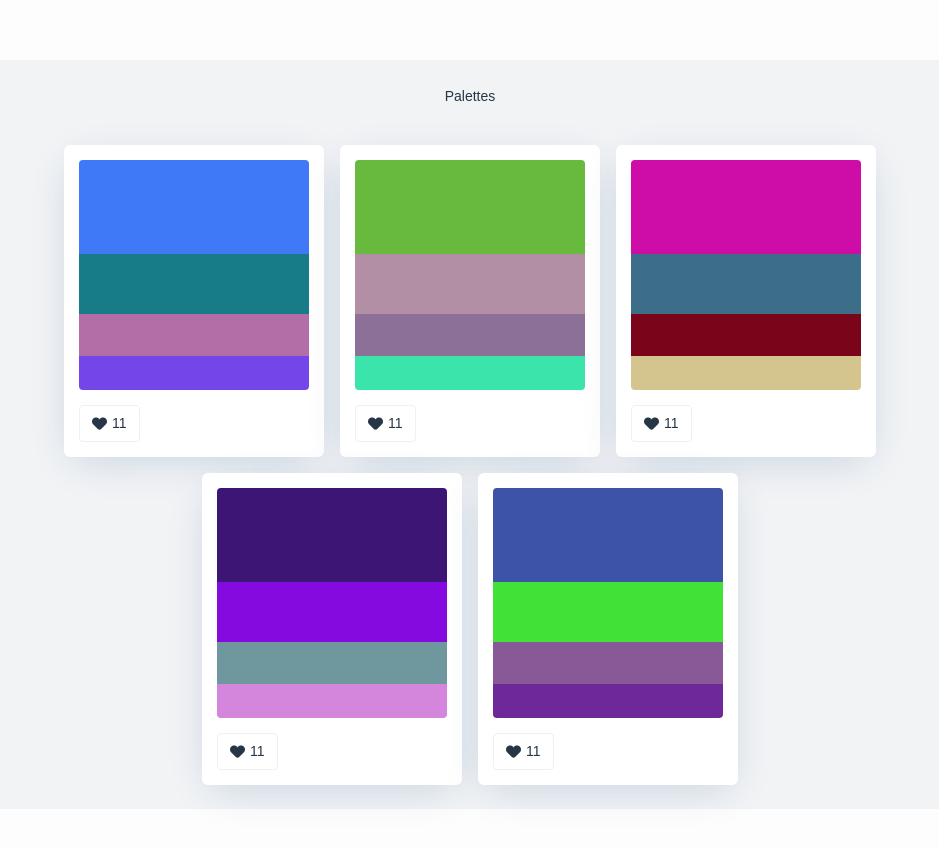
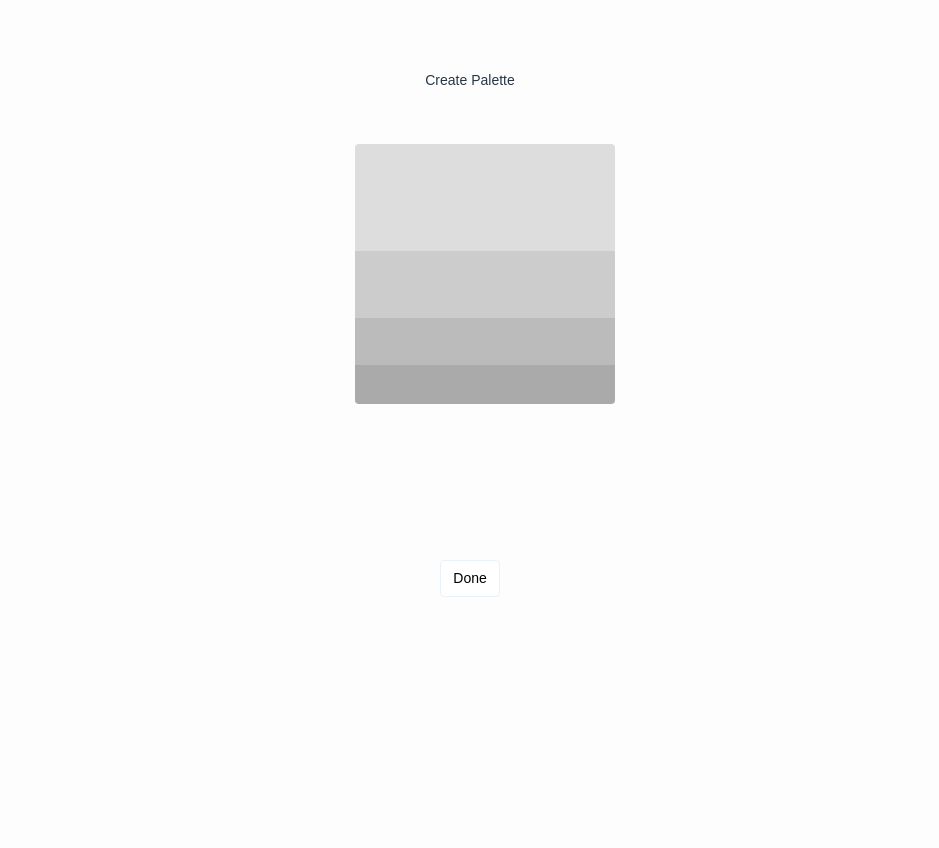
Before and after one commit to imdasom/the-palette, a React (Create React App) app: page /create in a window 1280 px wide. Shown: the top 848 px of the page, without its empty margins (50-989 px from the left). After the commit the page ends 800 px from the top, so only its background shows below. Built offline with nearby package versions, Linux system fonts and the light colour scheme.

Commit message:
web : 라우트작업완료, 팔레트 생성페이지 작업중

```diff
--- a/package.json
+++ b/package.json
@@ -16,5 +16,8 @@
     "build": "react-scripts build",
     "test": "react-scripts test --env=jsdom",
     "eject": "react-scripts eject"
+  },
+  "devDependencies": {
+    "react-router-dom": "^5.0.1"
   }
 }
--- a/src/Root.js
+++ b/src/Root.js
@@ -1,13 +1,17 @@
 import React from 'react';
 import { Provider } from 'react-redux';
 import store from './store';
+import { BrowserRouter } from 'react-router-dom';
+
 import App from './components/App';
 
 const Root = () => {
   return (
-    <Provider store={store}>
-      <App />
-    </Provider>
+    <BrowserRouter>
+      <Provider store={store}>
+        <App />
+      </Provider>
+    </BrowserRouter>
   );
 };
 
--- a/src/components/App.js
+++ b/src/components/App.js
@@ -1,13 +1,15 @@
 import React, { Component } from 'react';
+import { Route } from 'react-router-dom';
+import { Palettes, Create } from 'pages';
 import AppTemplate from './AppTemplate';
-import Palettes from './palette/Palettes';
 
 class App extends Component {
   render() {
     return (
-      <AppTemplate  //왜 AppTemplate에 감싸는지?
-        palettes={<Palettes />}
-      />
+      <div>
+        <Route exact path='/' component={Palettes} />
+        <Route exact path='/create' component={Create} />
+      </div>
     );
   }
 }
--- a/src/components/palette/Palette.css
+++ b/src/components/palette/Palette.css
@@ -1004,3 +1004,11 @@ a:hover {
         max-height: 228px
     }
 }
+
+.inlineBlock {
+    display: inline-block;
+}
+
+.floatR {
+    float: right;
+}
--- /dev/null
+++ b/src/pages/Create.css
@@ -0,0 +1,11 @@
+* { transition: none }
+h1 { margin-top:40px; margin-bottom:40px; }
+.item { width:400px; height:400px; cursor:pointer; margin:0; padding:0; }
+
+.c1 { background-color:#ddd }
+.c2 { background-color:#ccc }
+.c3 { background-color:#bbb }
+.c4 { background-color:#aaa }
+.hide { display:none }
+img { width:80px }
+.suggest-button { margin-top:20px; }
--- /dev/null
+++ b/src/pages/Create.js
@@ -0,0 +1,29 @@
+import React, { Component } from 'react';
+import './Create.css';
+
+class Create extends Component {
+  componentDidMount() {
+  }
+  render() {
+    return (
+      <div id="feed">
+        <h2>Create Palette</h2>
+        <center>
+          <div className="item">
+            <div className="canvas">
+              <div className="place c4"></div>
+              <div className="place c3"></div>
+              <div className="place c2"></div>
+              <div className="place c1"></div>
+            </div>
+          </div>
+          <div>
+            <a className="button suggest-button">Done</a>
+          </div>
+        </center>
+      </div>
+    );
+  }
+}
+
+export default Create;
--- a/src/components/palette/Palettes.js
+++ b/src/pages/Palettes.js
@@ -1,11 +1,14 @@
 import React, { Component } from 'react';
-import Palette from "./Palette";
+import Palette from "components/palette/Palette";
 
 class Palettes extends Component {
   render() {
     return (
       <div id="feed">
-        <h2>Palettes</h2>
+        <div>
+          <h2 className='inlineBlock'>Palettes</h2>
+          <a data-button="create" className="button floatR" href="/create">Create</a>
+        </div>
         <Palette palette={getPalette()}/>
         <Palette palette={getPalette()}/>
         <Palette palette={getPalette()}/>
--- /dev/null
+++ b/src/pages/index.js
@@ -0,0 +1,2 @@
+export { default as Palettes } from './Palettes';
+export { default as Create } from './Create';
```
Also changed, not shown: 1 other file (tests, documents, lock files or other folders).
